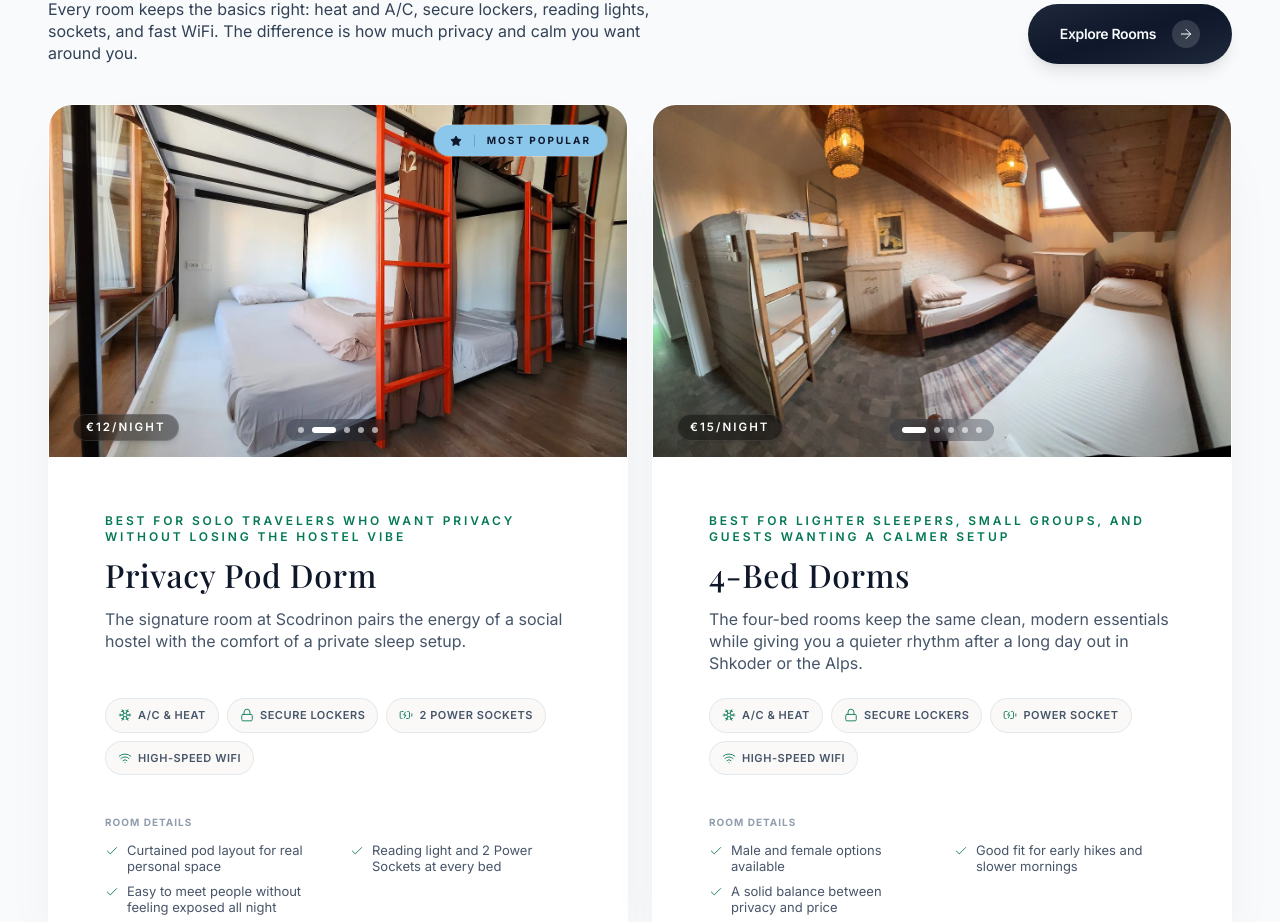
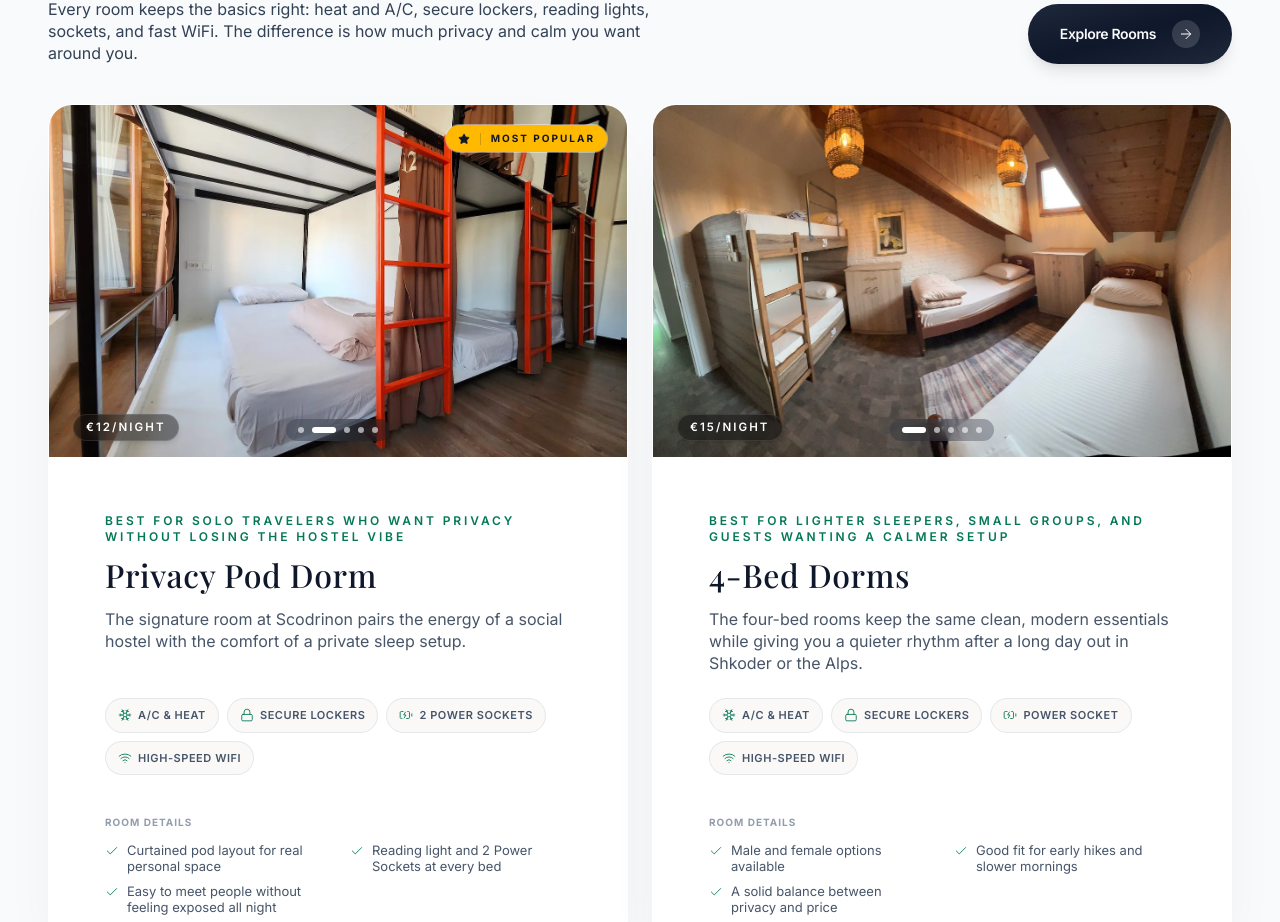
Before and after one commit to dkuromi1/hostel-nextjs, a Next.js app: page / in a window 1280 px wide. Shown: the part 2478-3400 px from the top of the page. Built offline with nearby package versions, Linux system fonts and the light colour scheme; no server answers; a web font is replaced by a local one.

Commit message:
Update page.tsx

```diff
--- a/components/home/rooms-section.tsx
+++ b/components/home/rooms-section.tsx
@@ -62,11 +62,11 @@ export function RoomsSection({ roomsSection, roomTypes }: RoomsSectionProps) {
                     </div>
                     {isFirst && (
                       <div className="absolute top-5 right-5 z-20">
-                        <div className="relative overflow-hidden rounded-full bg-[var(--accent)] px-4 py-2 shadow-2xl backdrop-blur-md ring-1 ring-white/30 transition-all duration-500 hover:-translate-y-0.5 hover:bg-[var(--accent)] group/popular">
+                        <div className="relative overflow-hidden rounded-full bg-amber-400 px-3 py-1.5 shadow-2xl backdrop-blur-md ring-1 ring-white/40 transition-all duration-500 hover:-translate-y-0.5 hover:bg-amber-500 group/popular">
                           {/* Glossy shine */}
-                          <div className="absolute inset-0 bg-gradient-to-tr from-transparent via-white/20 to-transparent -translate-x-full group-hover/popular:translate-x-full transition-transform duration-1000 ease-in-out" />
+                          <div className="absolute inset-0 bg-gradient-to-tr from-transparent via-white/30 to-transparent -translate-x-full group-hover/popular:translate-x-full transition-transform duration-1000 ease-in-out" />
 
-                          <div className="relative z-10 flex items-center gap-3 text-slate-900">
+                          <div className="relative z-10 flex items-center gap-2.5 text-slate-900">
                             <Star className="size-3 text-slate-900 fill-slate-900" />
                             <div className="h-3 w-px bg-slate-900/20" />
                             <span className="text-[10px] font-bold uppercase tracking-[0.2em]">
```
